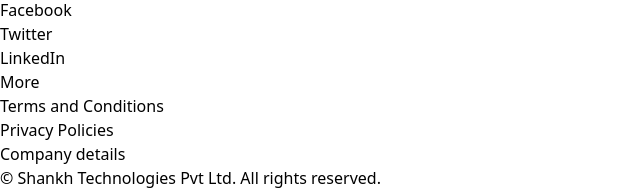
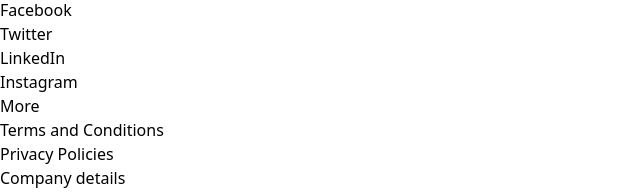
Before and after one commit to Anushka-Singh1/Shankh-Technology, a React (Vite) app: page /service in a window 1280 px wide. Shown: the part 1350-1544 px from the top of the page, without its empty margins (0-640 px from the left). Built offline with nearby package versions, Linux system fonts and the light colour scheme.

Commit message:
Design updated

```diff
--- a/src/Components/Footer.jsx
+++ b/src/Components/Footer.jsx
@@ -21,8 +21,10 @@
     title: "Social Media",
     links: [
       { name: "Facebook", path: "#" },
-      { name: "Twitter", path: "#" },
+      { name: "Twitter", path: "https://x.com/Shankh_Tech" },
       { name: "LinkedIn", path: "#" },
+      { name: "Instagram", path: "https://www.instagram.com/shankh_technologies/",
+      },
     ],
   },
   {
@@ -54,7 +56,14 @@
                       {link.name}
                     </Link>
                   ) : (
-                    link.name
+                    <a
+                      href={link.path}
+                      className="hover:text-white"
+                      target="_blank"
+                      rel="noopener noreferrer"
+                    >
+                      {link.name}
+                    </a>
                   )}
                 </p>
               ))}
--- a/src/Pages/Service.jsx
+++ b/src/Pages/Service.jsx
@@ -3,7 +3,7 @@
 
 function Service() {
   return (
-      <div className='mt-24 md:mt-2 p-8 md:p-32 font-montserrat'>
+      <div className='mt-24 md:mt-2 p-8 md:py-32 font-montserrat'>
         <span className="text-2xl md:text-3xl text-zinc-500 block md:mb-2 mb-0 text-center font-semibold">
               Our Services
           </span>
```
